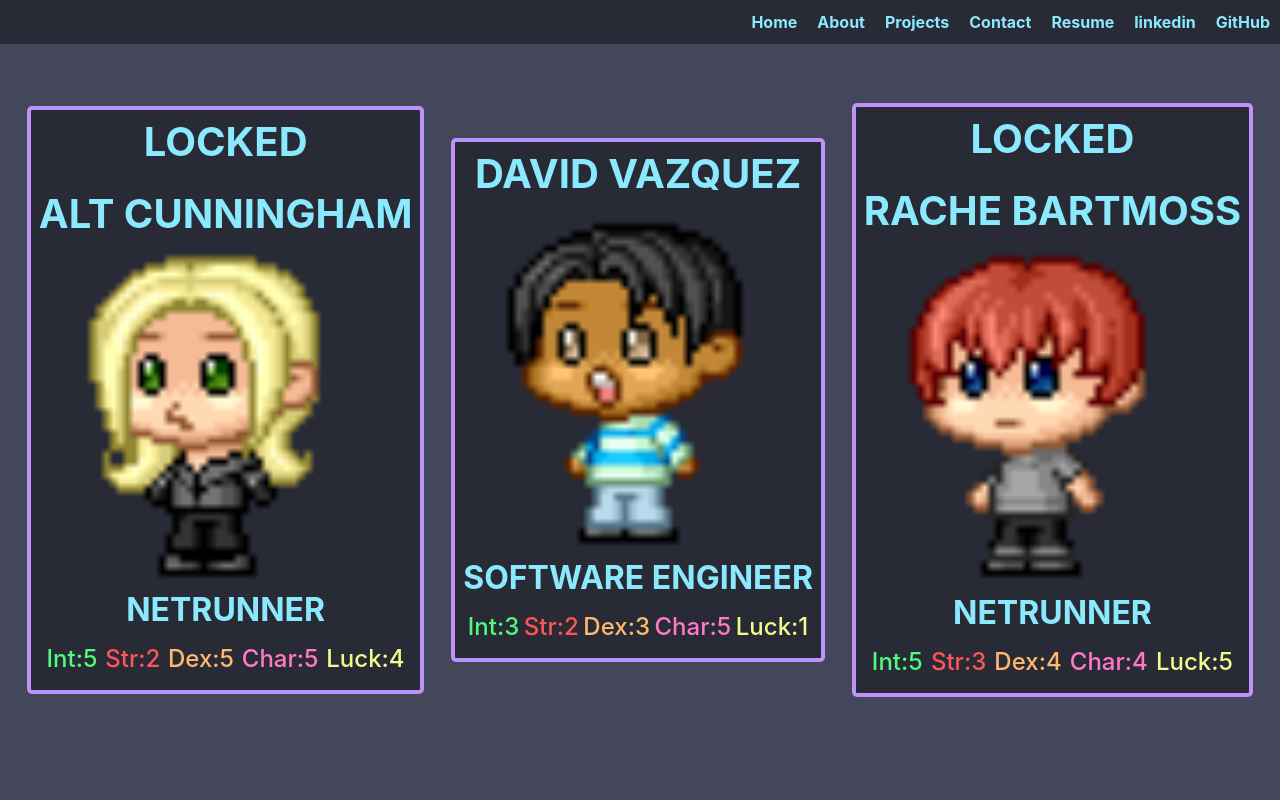
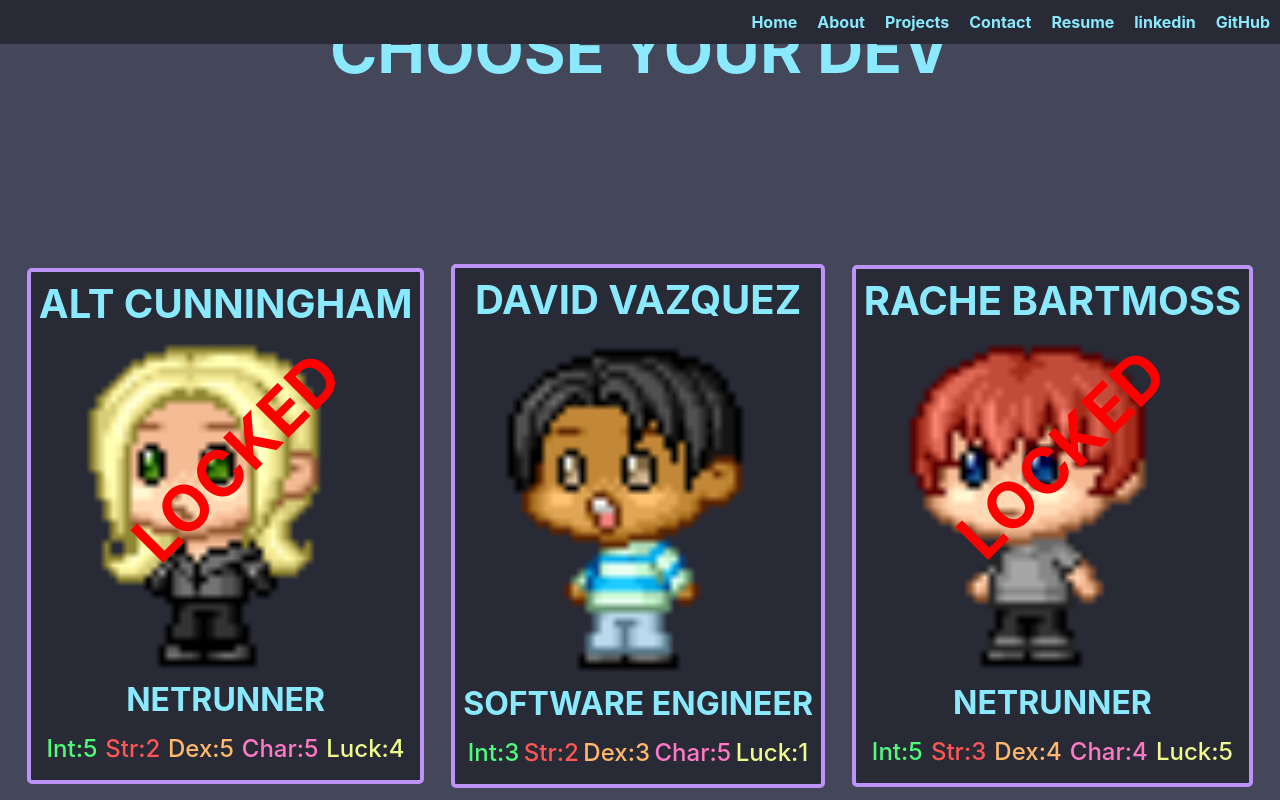
Before and after one commit to IPREM1ERI/portfolio, a React (Create React App) app: page / in a window 1280 px wide. Built offline with nearby package versions, Linux system fonts and the light colour scheme.

Commit message:
finish homepage styling

```diff
--- a/src/App.css
+++ b/src/App.css
@@ -45,3 +45,14 @@ width: 100%;
 #luck {
   color: #f1fa8c ;
 }
+
+#choose_dev {
+  color: #8be9fd;;
+  display: flex;
+  justify-content: center;
+  align-items: center;
+  font-size: 64px;
+  font-weight: bold;
+  padding-bottom: 175px;
+  margin: 0;
+}
--- a/src/pages/Home.jsx
+++ b/src/pages/Home.jsx
@@ -3,10 +3,12 @@ import { Link } from "react-router-dom"
 
 function Home() {
   return (
+    <>
+      <h1 id="choose_dev">CHOOSE YOUR DEV</h1>
       <div className={styles.homeContainer}>
         <section>
-          <h1 id="locked">LOCKED</h1>
           <h1>ALT CUNNINGHAM</h1>
+          <h3 id="locked">LOCKED</h3>
           <img src="/AltC_img.PNG" alt="profile-img" />
           <h2>NETRUNNER</h2>
           <div>
@@ -32,8 +34,8 @@ function Home() {
           </div>
         </section>
         <section>
-          <h1 id="locked">LOCKED</h1>
           <h1>RACHE BARTMOSS</h1>
+          <h3 id="locked">LOCKED</h3>
           <img src="/rache_img.PNG" alt="profile-img" />
           <h2>NETRUNNER</h2>
           <div>
@@ -44,9 +46,8 @@ function Home() {
             <h4 id="luck">Luck:5</h4>
           </div>
         </section>
-
-
       </div>
+    </>
   )
 }
 
--- a/src/pages/Home.module.css
+++ b/src/pages/Home.module.css
@@ -10,6 +10,7 @@
   margin: 0;
   padding-left: 50px;
 }
+
 
 .homeContainer h1, h2 {
   color: #8be9fd;
@@ -37,3 +38,12 @@
   background-color: #282a36;
 
 }
+
+.homeContainer h3 {
+  color: red;
+  padding: 75px;
+  position: absolute;
+  font-size: 64px;
+  font-weight: bold;
+  transform: rotate(-45deg);
+}
```
